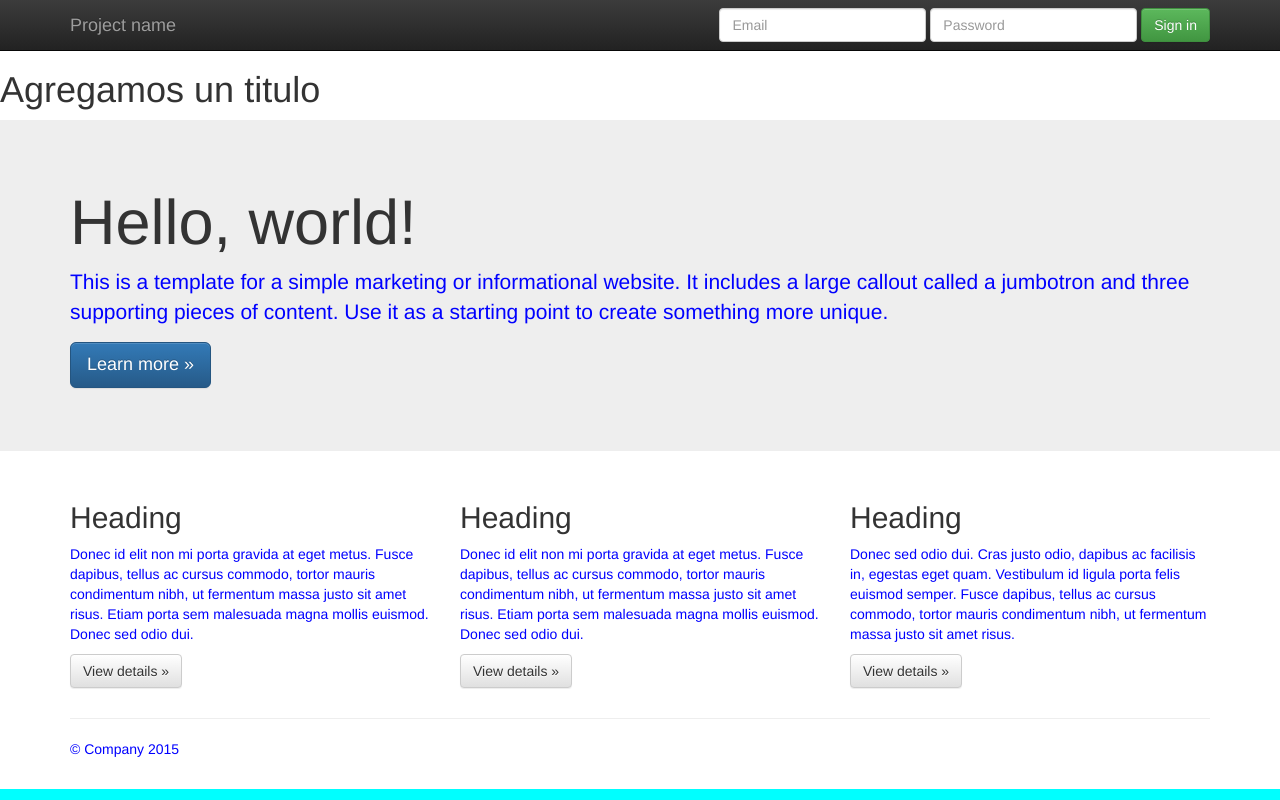
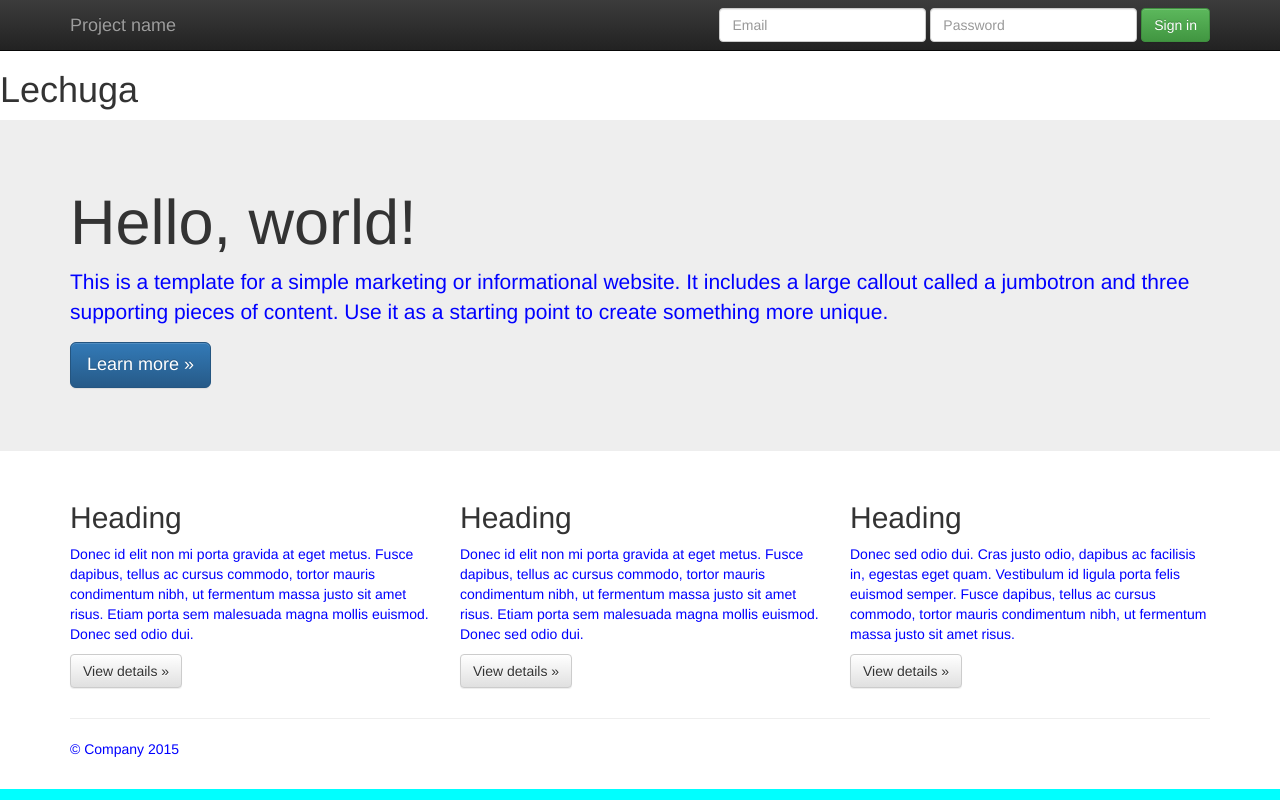
Before and after one commit to Ivandorum/severo-ed-git, a plain HTML site: page index.html in a window 1280 px wide. Drawn offline with nearby package versions, Linux system fonts and the light colour scheme.

Commit message:
Añadido un titulo

```diff
--- a/index.html
+++ b/index.html
@@ -7,7 +7,7 @@
         <meta charset="utf-8">
         <meta http-equiv="X-UA-Compatible" content="IE=edge,chrome=1">
         <title>Cambiadoooo</title>
-        <h1>Agregamos un titulo</h1>
+        <h1>Lechuga</h1>
         <meta name="description" content="">
         <meta name="viewport" content="width=device-width, initial-scale=1">
         <link rel="apple-touch-icon" href="apple-touch-icon.png">
```
